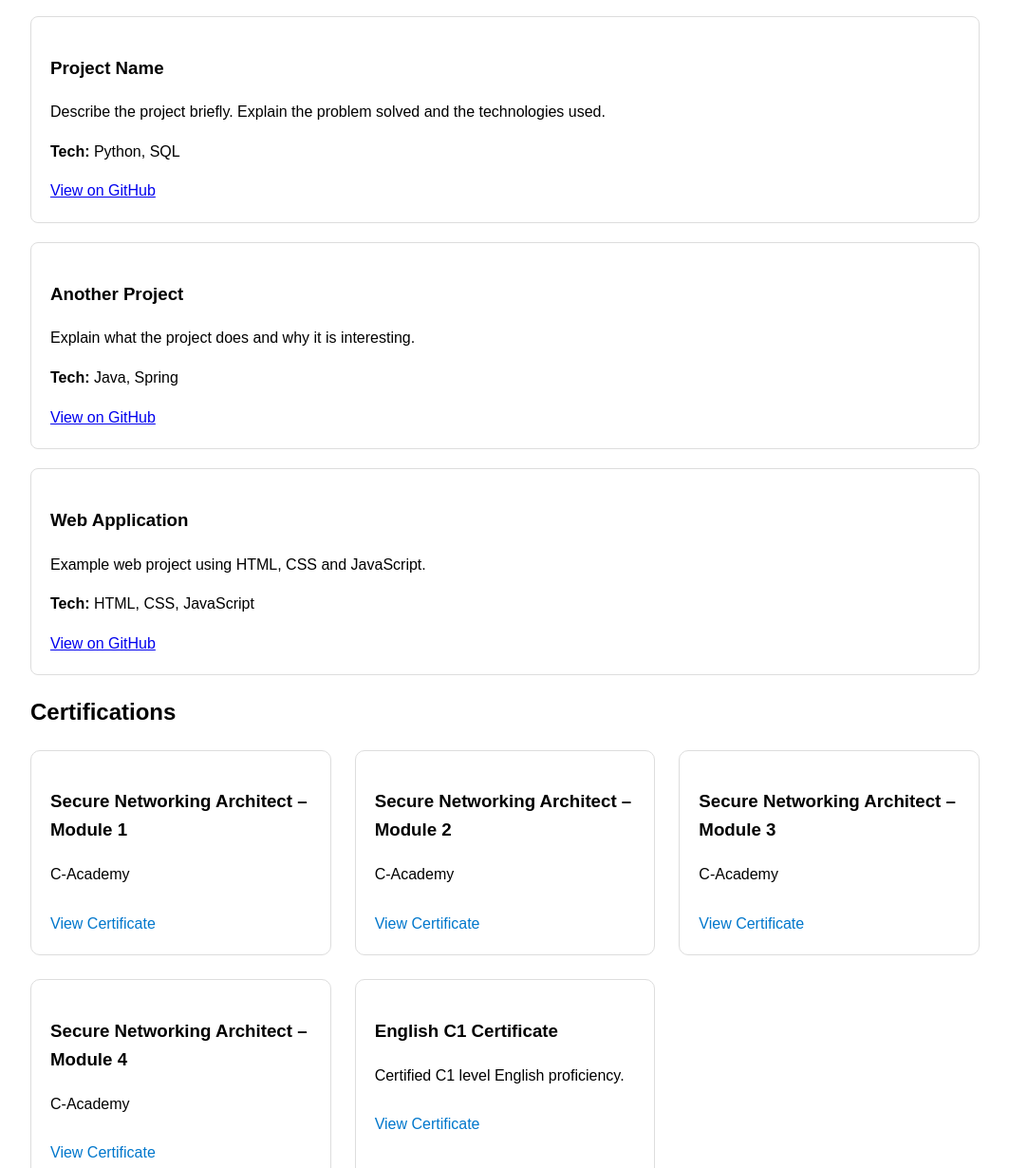
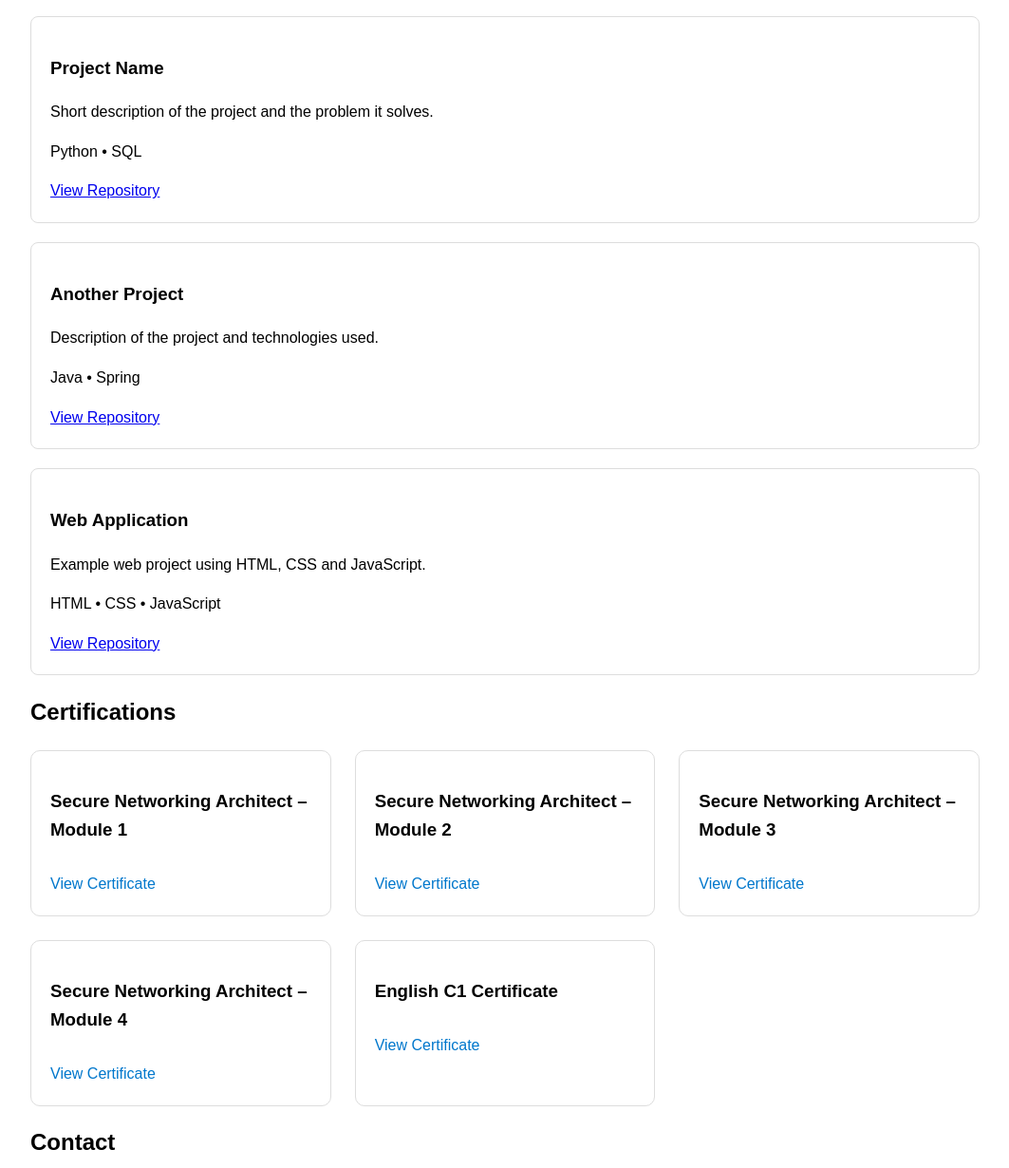
Before and after one commit to joao-verissimo/joao-verissimo.github.io, a plain HTML site: page index.html in a window 1280 px wide. Shown: the part 1576-2806 px from the top of the page at 95% size, without its empty margins (108-1171 px from the left). Drawn offline with Linux system fonts and the light colour scheme.

Commit message:
Update index.html

```diff
--- a/index.html
+++ b/index.html
@@ -154,33 +154,34 @@ development frameworks.
 <h3>Project Name</h3>
 
 <p>
-Describe the project briefly. Explain the problem solved and the
-technologies used.
+Short description of the project and the problem it solves.
 </p>
 
-<p><strong>Tech:</strong> Python, SQL</p>
+<p class="tech">Python • SQL</p>
 
 <a href="https://github.com/joao-verissimo" target="_blank">
-View on GitHub
+View Repository
 </a>
 
 </div>
+
 
 <div class="project-card">
 
 <h3>Another Project</h3>
 
 <p>
-Explain what the project does and why it is interesting.
+Description of the project and technologies used.
 </p>
 
-<p><strong>Tech:</strong> Java, Spring</p>
+<p class="tech">Java • Spring</p>
 
 <a href="https://github.com/joao-verissimo" target="_blank">
-View on GitHub
+View Repository
 </a>
 
 </div>
+
 
 <div class="project-card">
 
@@ -190,10 +191,10 @@ View on GitHub
 Example web project using HTML, CSS and JavaScript.
 </p>
 
-<p><strong>Tech:</strong> HTML, CSS, JavaScript</p>
+<p class="tech">HTML • CSS • JavaScript</p>
 
 <a href="https://github.com/joao-verissimo" target="_blank">
-View on GitHub
+View Repository
 </a>
 
 </div>
@@ -210,42 +211,27 @@ View on GitHub
 
 <div class="certificate-card">
 <h3>Secure Networking Architect – Module 1</h3>
-<p>C-Academy</p>
-<a href="assets/certificates/network-module1.pdf" target="_blank">
-View Certificate
-</a>
+<a href="assets/certificates/module1.pdf" target="_blank">View Certificate</a>
 </div>
 
 <div class="certificate-card">
 <h3>Secure Networking Architect – Module 2</h3>
-<p>C-Academy</p>
-<a href="assets/certificates/network-module2.pdf" target="_blank">
-View Certificate
-</a>
+<a href="assets/certificates/module2.pdf" target="_blank">View Certificate</a>
 </div>
 
 <div class="certificate-card">
 <h3>Secure Networking Architect – Module 3</h3>
-<p>C-Academy</p>
-<a href="assets/certificates/network-module3.pdf" target="_blank">
-View Certificate
-</a>
+<a href="assets/certificates/module3.pdf" target="_blank">View Certificate</a>
 </div>
 
 <div class="certificate-card">
 <h3>Secure Networking Architect – Module 4</h3>
-<p>C-Academy</p>
-<a href="assets/certificates/network-module4.pdf" target="_blank">
-View Certificate
-</a>
+<a href="assets/certificates/module4.pdf" target="_blank">View Certificate</a>
 </div>
 
 <div class="certificate-card">
 <h3>English C1 Certificate</h3>
-<p>Certified C1 level English proficiency.</p>
-<a href="assets/certificates/english-c1.pdf" target="_blank">
-View Certificate
-</a>
+<a href="assets/certificates/english-c1.pdf" target="_blank">View Certificate</a>
 </div>
 
 </div>
```
